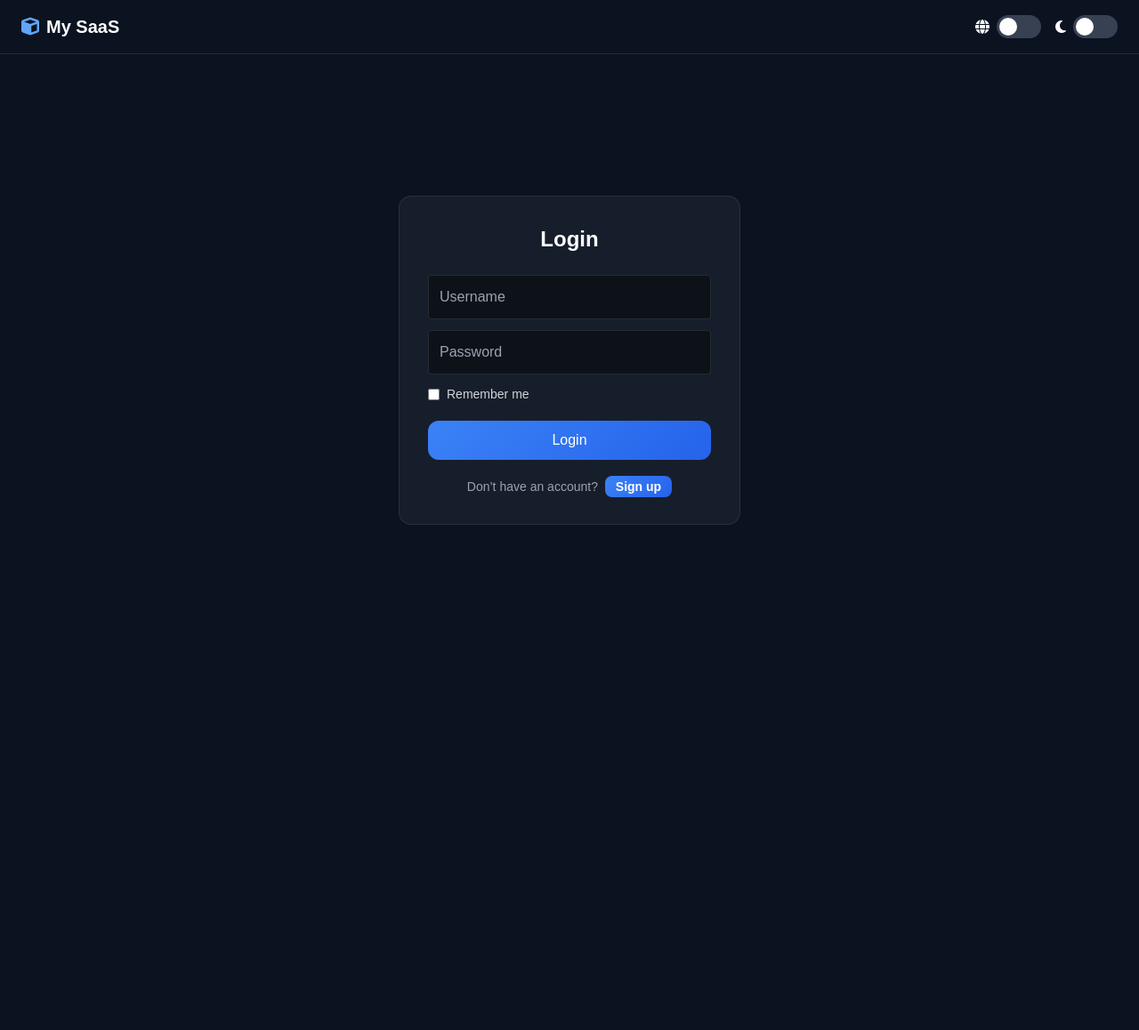
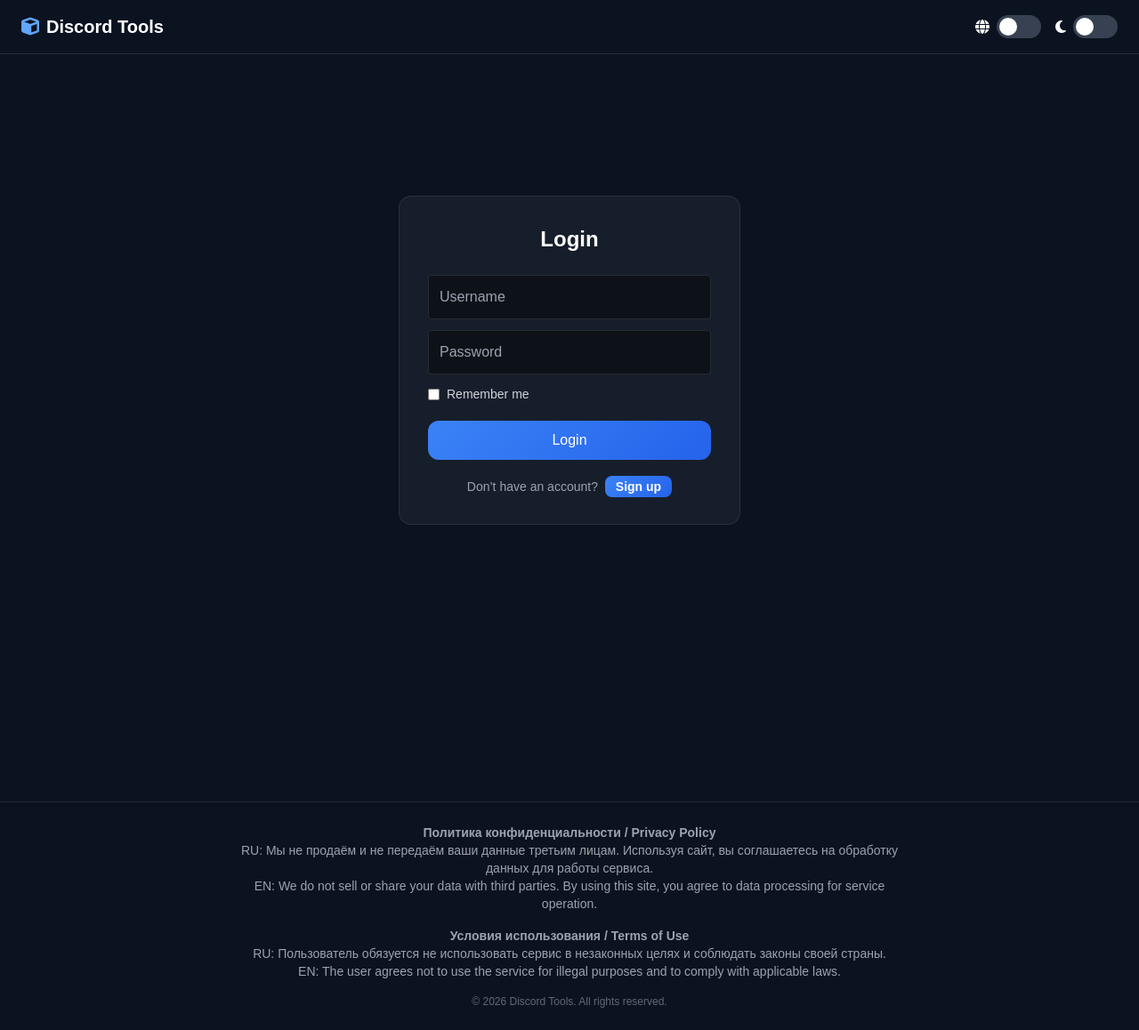
Before and after one commit to veskerlakq/Discord-Tools, a Flask app: a page that uses FlaskProject/templates/base.html in a window 1280 px wide. Shown: the whole page at 89% size. Before the commit the page ends 590 px from the top, so only its background shows below. Run offline with Flask 3, Linux system fonts and the light colour scheme; some libraries are stand-ins or nearby versions.

Commit message:
Update base.html

```diff
--- a/FlaskProject/templates/base.html
+++ b/FlaskProject/templates/base.html
@@ -123,7 +123,7 @@ bg-[#0b1220] text-white
 
     <div class="font-bold text-xl flex items-center gap-2">
         <i class="fa-solid fa-cube text-blue-400"></i>
-        My SaaS
+        Discord Tools
     </div>
 
     <div class="flex items-center gap-4">
@@ -153,13 +153,11 @@ bg-[#0b1220] text-white
 
         <div class="flex items-center gap-3 ml-4">
 
-            <!-- USERNAME LEFT -->
             <span class="text-gray-300">
                 <i class="fa-solid fa-user"></i>
                 {{ current_user.username }}
             </span>
 
-            <!-- PREMIUM -->
             {% if current_user.plan == "premium" %}
                 <div class="btn yellow">
                     <i class="fa-solid fa-crown"></i>
@@ -172,7 +170,6 @@ bg-[#0b1220] text-white
                 </a>
             {% endif %}
 
-            <!-- LOGOUT -->
             <a href="/logout" class="btn red">
                 <i class="fa-solid fa-right-from-bracket"></i>
                 Logout
@@ -186,9 +183,34 @@ bg-[#0b1220] text-white
 </div>
 
 <!-- CONTENT -->
-<div class="p-6">
+<div class="p-6 min-h-screen">
     {% block content %}{% endblock %}
 </div>
 
+<!-- FOOTER -->
+<footer class="mt-10 border-t border-white/10 p-6 text-center text-sm text-gray-400">
+
+    <div class="max-w-3xl mx-auto space-y-4">
+
+        <div>
+            <strong>Политика конфиденциальности / Privacy Policy</strong><br>
+            RU: Мы не продаём и не передаём ваши данные третьим лицам. Используя сайт, вы соглашаетесь на обработку данных для работы сервиса.<br>
+            EN: We do not sell or share your data with third parties. By using this site, you agree to data processing for service operation.
+        </div>
+
+        <div>
+            <strong>Условия использования / Terms of Use</strong><br>
+            RU: Пользователь обязуется не использовать сервис в незаконных целях и соблюдать законы своей страны.<br>
+            EN: The user agrees not to use the service for illegal purposes and to comply with applicable laws.
+        </div>
+
+        <div class="text-xs opacity-60 mt-4">
+            © 2026 Discord Tools. All rights reserved.
+        </div>
+
+    </div>
+
+</footer>
+
 </body>
 </html>
```
